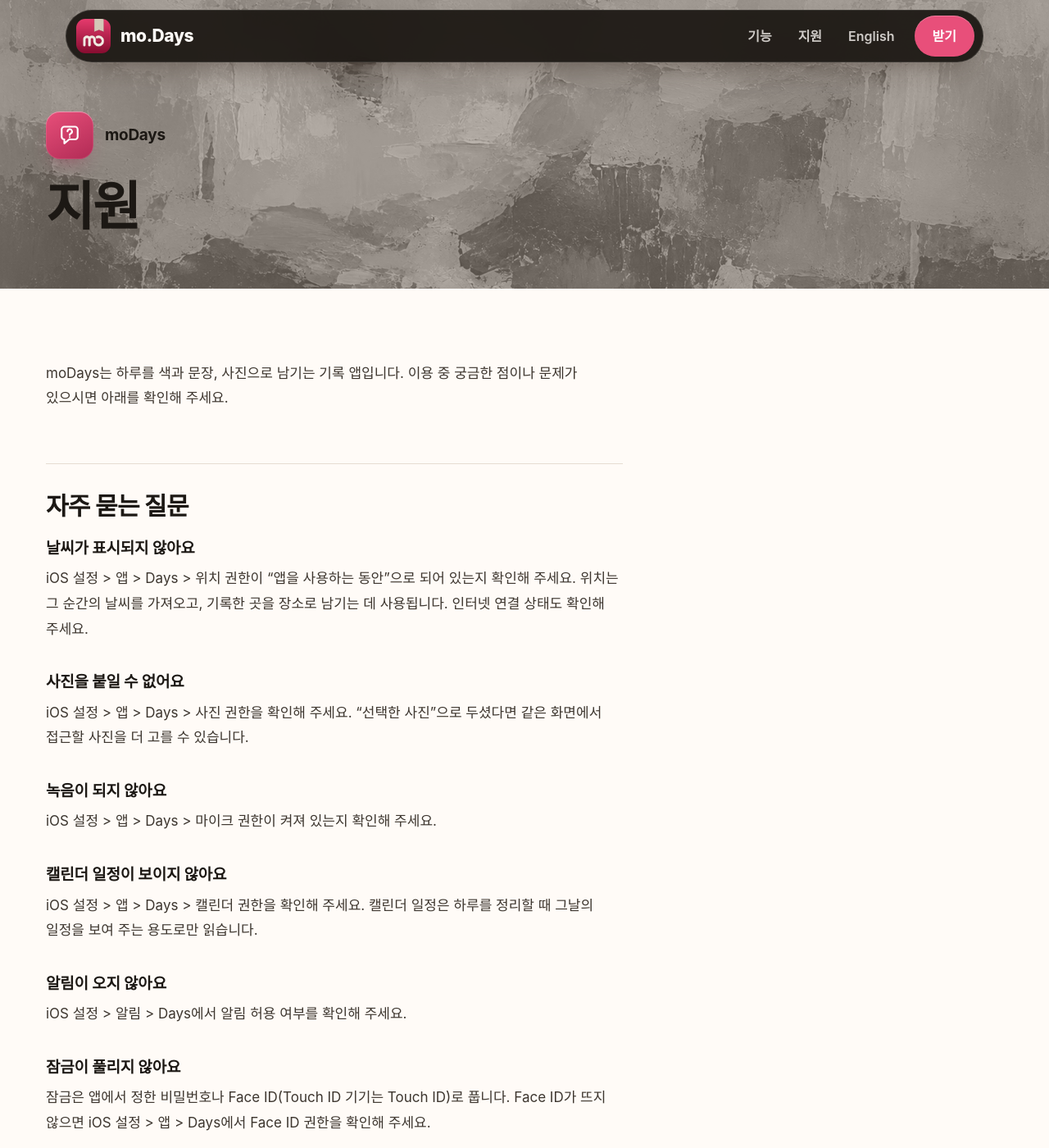
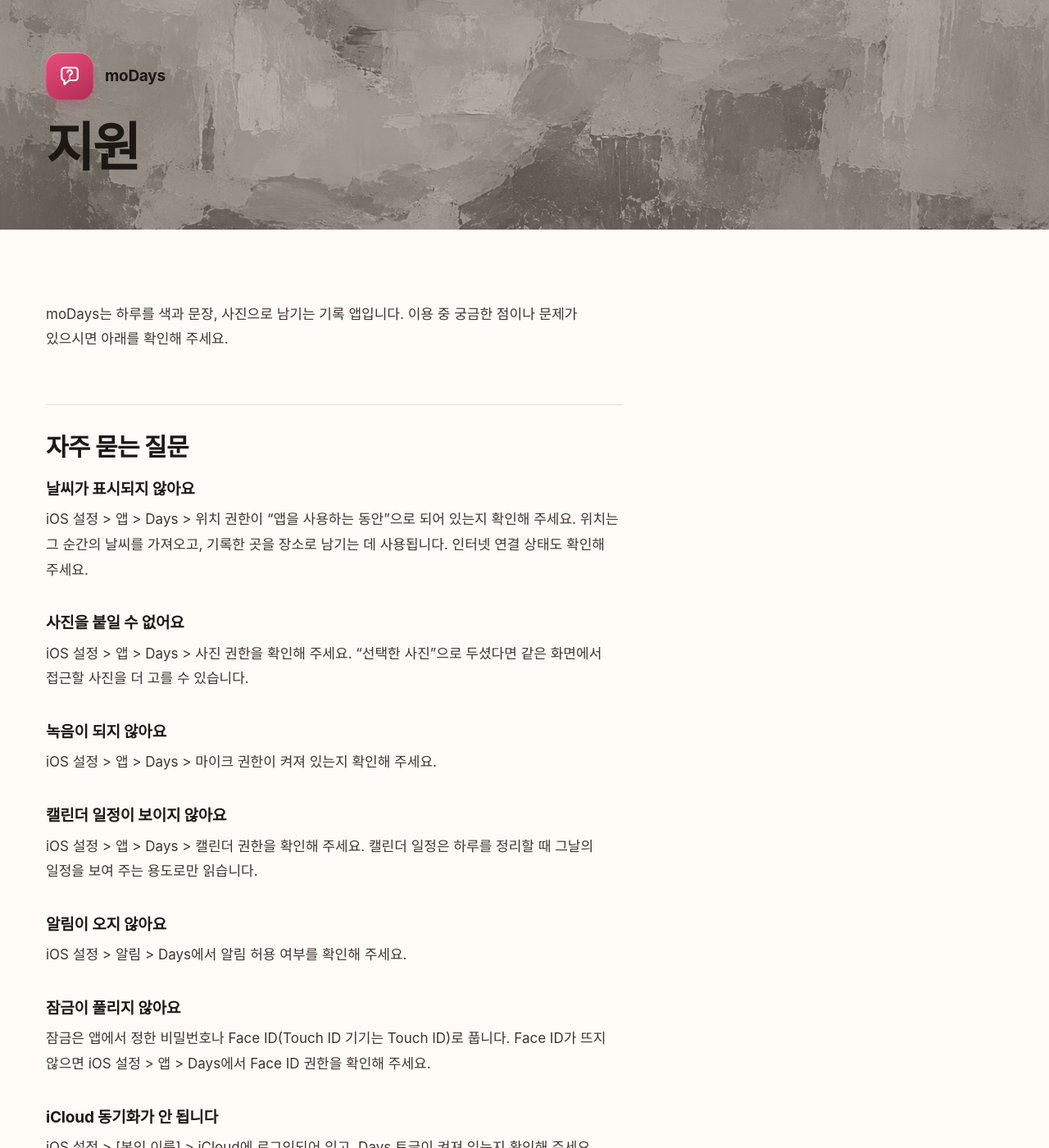
Before and after one commit to manyakif/modays-pages, a Jekyll site: the page built from support.md, in a window 1280 px wide and 1400 px high. Shown: the whole window at 82% size. Built offline with Jekyll 4.4.1, drawn with Linux system fonts in a browser that asks for light colours.

Commit message:
지원·처리방침 네 쪽에서 메뉴 막대를 뺌 — 앱 안에서 펼친 문서에 다른 쪽 메뉴와 받기 단추가 서던 것, 바닥글 «mo.Days»를 첫 페이지 링크로 남겨 막다른 길을 막고 머리 띠 위 여백을 아래와 같게 (realized by claude)

```diff
--- a/_layouts/doc.html
+++ b/_layouts/doc.html
@@ -27,18 +27,6 @@
 </head>
 <body>
 
-<div class="nav nav-wrap">
-  <div class="nav-in">
-    <a class="brand" href="{% if en %}/en/{% else %}/{% endif %}"><img src="/img/icon.png" alt="" width="42" height="42">mo.Days</a>
-    <nav class="nav-links" aria-label="{% if en %}Site{% else %}사이트{% endif %}">
-      <a class="opt" href="{% if en %}/en/#features{% else %}/#features{% endif %}">{% if en %}Features{% else %}기능{% endif %}</a>
-      <a href="{% if en %}/en/support{% else %}/support{% endif %}">{% if en %}Support{% else %}지원{% endif %}</a>
-      {% if en %}<a class="opt" href="{{ page.alt_ko }}" lang="ko">한국어</a>{% else %}<a class="opt" href="{{ page.alt_en }}" lang="en">English</a>{% endif %}
-    </nav>
-    <a class="nav-cta" href="{% if en %}https://apps.apple.com/app/id6817686720{% else %}https://apps.apple.com/kr/app/modays/id6817686720{% endif %}">{% if en %}Get{% else %}받기{% endif %}</a>
-  </div>
-</div>
-
 <header class="backdrop doc-hero">
   <div class="wrap">
     <div class="mark">
@@ -59,7 +47,7 @@
 
 <footer>
   <div class="wrap">
-    <span class="brand" style="font-size: 16px">mo.Days</span>
+    <a class="brand" href="{% if en %}/en/{% else %}/{% endif %}" style="font-size: 16px">mo.Days</a>
     <nav aria-label="{% if en %}Footer{% else %}바닥글{% endif %}">
       {% if en %}<a href="/en/support">Support</a>
       <a href="/en/privacy">Privacy Policy</a>
--- a/assets/doc.css
+++ b/assets/doc.css
@@ -20,11 +20,6 @@
   --night-fg: #F2EBE3;
   --night-fg2: #A49D96;
   --shadow: 40, 26, 16;
-  --nav-bg: rgba(28, 24, 20, .94);   /* 메뉴 막대 — 라이트는 먹색(neutral900), 다크는 크림으로 뒤집어 무게를 잡는다 */
-  --nav-fg: #FFFBF7;
-  --nav-fg2: rgba(255, 251, 247, .78);
-  --nav-line: rgba(255, 255, 255, .10);
-  --nav-hover: rgba(255, 255, 255, .10);
   --mark-a: #E84F7A;      /* 기능 표식 타일 — brandCore → brandDeep */
   --mark-b: #B12B55;
   --mark-glow: rgba(177, 43, 85, .55);
@@ -44,7 +39,6 @@
     --veil: rgba(23, 22, 20, .65); --glass: rgba(57, 54, 50, .55); --glass-line: rgba(255, 255, 255, .14);
     --night: #141311; --night-fg: #E3DDD7; --night-fg2: #867F78; --shadow: 0, 0, 0;
     --mark-a: #D45B78; --mark-b: #9A3451; --mark-glow: rgba(0, 0, 0, .55);
-    --nav-bg: rgba(242, 235, 227, .95); --nav-fg: #1C1814; --nav-fg2: rgba(28, 24, 20, .72); --nav-line: rgba(0, 0, 0, .08); --nav-hover: rgba(0, 0, 0, .06);
     color-scheme: dark;
   }
 }
@@ -55,7 +49,6 @@
   --veil: rgba(23, 22, 20, .65); --glass: rgba(57, 54, 50, .55); --glass-line: rgba(255, 255, 255, .14);
   --night: #141311; --night-fg: #E3DDD7; --night-fg2: #867F78; --shadow: 0, 0, 0;
   --mark-a: #D45B78; --mark-b: #9A3451; --mark-glow: rgba(0, 0, 0, .55);
-  --nav-bg: rgba(242, 235, 227, .95); --nav-fg: #1C1814; --nav-fg2: rgba(28, 24, 20, .72); --nav-line: rgba(0, 0, 0, .08); --nav-hover: rgba(0, 0, 0, .06);
   color-scheme: dark;
 }
 
@@ -92,38 +85,8 @@ ol, ul { padding: 0; list-style: none; }
 }
 .backdrop::after { content: ""; position: absolute; inset: 0; z-index: -1; background: var(--veil); }
 
-/* ── 메뉴 막대 — 짙은 먹색 알약이 화면 위에서 무게를 잡는다 */
-.nav {
-  position: sticky; top: calc(env(safe-area-inset-top, 0px) + 12px); z-index: 50;
-  height: 68px; margin-bottom: -68px;
-}
-.nav-in {
-  display: flex; align-items: center; gap: 10px;
-  max-width: 1120px; height: 64px; margin-inline: auto;
-  padding: 0 10px 0 12px;
-  background: var(--nav-bg); color: var(--nav-fg);
-  -webkit-backdrop-filter: blur(18px) saturate(1.4); backdrop-filter: blur(18px) saturate(1.4);
-  border: 1px solid var(--nav-line); border-radius: 999px;
-  box-shadow: 0 16px 36px -16px rgba(var(--shadow), .55);
-}
-.nav-wrap { padding-left: max(16px, env(safe-area-inset-left, 0px)); padding-right: max(16px, env(safe-area-inset-right, 0px)); }
+/* ── 이름 글자 — 바닥글의 «mo.Days»(첫 페이지로 가는 링크) */
 .brand { display: flex; align-items: center; gap: 10px; text-decoration: none; color: var(--fg1); font-weight: 600; font-size: 18px; letter-spacing: -.01em; }
-.nav .brand { gap: 12px; color: var(--nav-fg); font-weight: 800; font-size: 21px; letter-spacing: -.02em; }
-.nav .brand img { width: 42px; height: 42px; border-radius: 11px; }
-.nav-links { display: flex; gap: 4px; margin-left: auto; }
-.nav-links a { text-decoration: none; font-size: 16px; font-weight: 600; color: var(--nav-fg2); padding: 10px 14px; border-radius: 999px; transition: background .2s ease, color .2s ease; }
-.nav-links a:hover { background: var(--nav-hover); color: var(--nav-fg); }
-.nav-cta {
-  text-decoration: none; font-size: 16px; font-weight: 700; color: #fff; background: var(--rose);
-  padding: 12px 22px; border-radius: 999px; box-shadow: inset 0 1px 0 rgba(255,255,255,.25);
-}
-.nav-cta:hover { background: var(--rose-deep); }
-@media (max-width: 560px) {
-  .nav-links a.opt { display: none; }
-  .nav .brand { font-size: 19px; }
-  .nav .brand img { width: 38px; height: 38px; }
-  .nav-cta { padding: 11px 18px; }
-}
 
 /* ── 기능 표식 — 아이콘 타일 + 이름 */
 .mark { display: flex; align-items: center; gap: 14px; }
@@ -143,7 +106,7 @@ ol, ul { padding: 0; list-style: none; }
 
 
 /* ── 문서 머리 — 첫 페이지와 같은 앱 바탕 띠, 짧게 */
-.doc-hero .wrap { display: grid; gap: 22px; padding-block: 136px 64px; }
+.doc-hero .wrap { display: grid; gap: 22px; padding-block: 64px; }
 .doc-hero h1 { font-size: clamp(36px, 5.2vw, 64px); line-height: 1.12; letter-spacing: -.035em; font-weight: 800; color: var(--fg1); text-wrap: balance; }
 :lang(en) .doc-hero h1 { letter-spacing: -.025em; }
 
```
